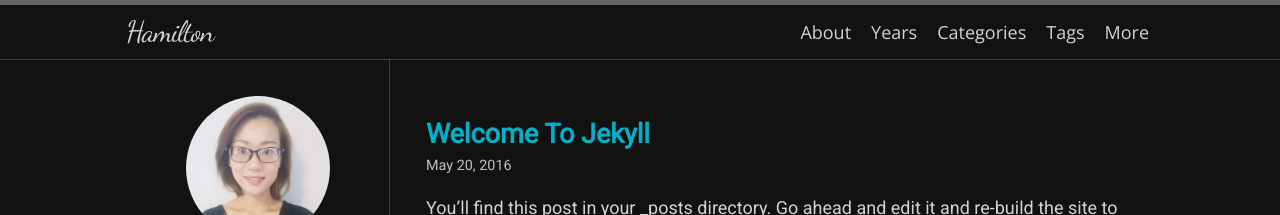
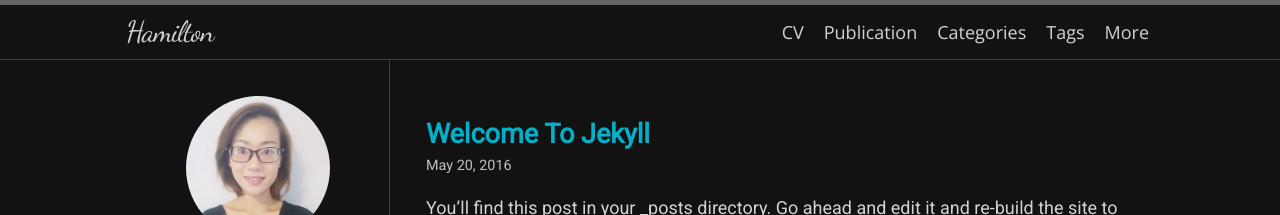
Before and after one commit to summer072591/summer072591.github.io, a Jekyll site: the page built from index.html, in a window 1280 px wide. Shown: the top 215 px of the page. Built offline with Jekyll 4.4.1, drawn with Linux system fonts in a browser that asks for light colours; nearby versions of some CDN libraries; some web fonts are replaced; the list of posts is cut into pages by our own code.

Commit message:
Update navigation.yml

```diff
--- a/_data/navigation.yml
+++ b/_data/navigation.yml
@@ -1,7 +1,7 @@
-- title: About
-  url: /about/
-- title: Years
-  url: /years/
+- title: CV
+  url: /CV/
+- title: Publication
+  url: /publication/
 - title: Categories
   url: /categories/
 - title: Tags
```
